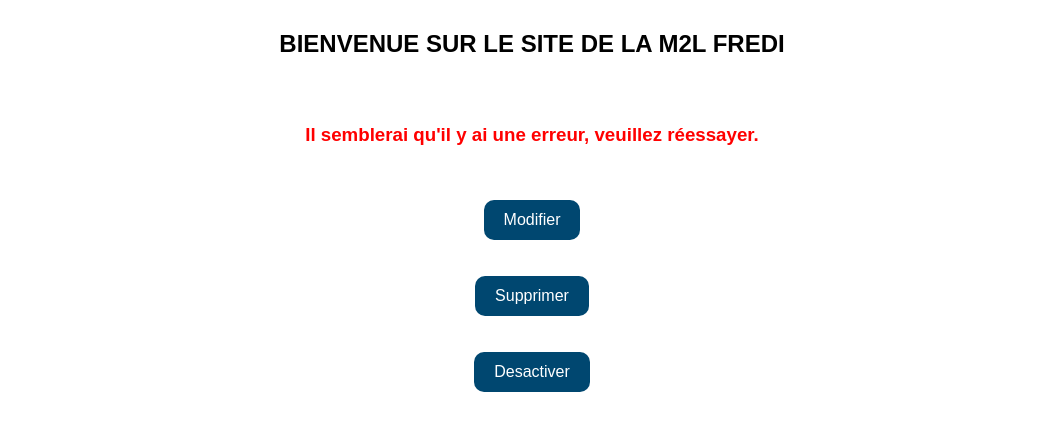
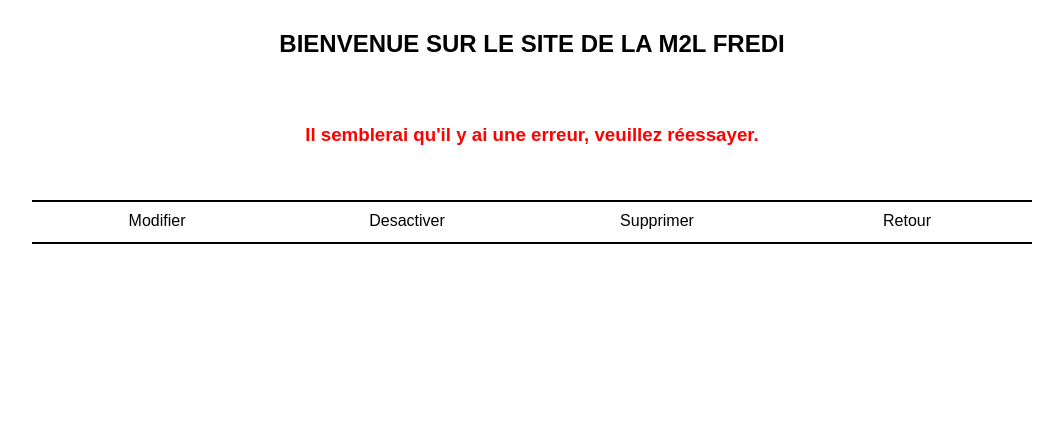
Before and after one commit to MathieuARMD/PPE3, a PHP site: page /modifier.php in a window 1280 px wide. Shown: the part 249-680 px from the top of the page, without its empty margins (108-1171 px from the left). Run offline with PHP 8.4, Linux system fonts and the light colour scheme.

Commit message:
menu sur les pages liées à 'mon compte'

```diff
--- a/compte.php
+++ b/compte.php
@@ -39,5 +39,11 @@
 
 </button></center>
 
+<br><br>
+
+<center><button class="bouton" type="button" onclick="history.back()">
+    Retour
+</button></center>
+
 </body>
 </html>
--- a/css/compte.css
+++ b/css/compte.css
@@ -8,7 +8,7 @@
     color: #fff;
     border-radius: 10px;
     background-color: rgb(0, 71, 112);
-
+    margin : auto;
 }
 
 .bouton:hover {
--- a/modifier.php
+++ b/modifier.php
@@ -22,23 +22,16 @@
 
 <br><br><br>
 
-<center><button class="bouton" type="button" onclick="window.location.href = 'modifier.php'">
-    Modifier
-</button></center>
-
-<br><br>
-
-<center><button class="bouton" type="button" onclick="window.location.href = 'supprimer.php'">
-    Supprimer
-</button></center>
-
-    <br><br>
-
-<center><button class="bouton" type="button" onclick="window.location.href = 'desactiver.php'">
-    Desactiver
-
-</button></center>
-
+<hr color="black">
+<nav>
+  <ul>
+      <li><a href="modifier.php">Modifier</a></li>
+      <li><a href="desactiver.php">Desactiver</a></li>
+      <li><a href="supprimer.php">Supprimer</a></li>
+      <li><a href="javascript:history.go(-1)">Retour</a></li>
+  </ul>
+</nav>
+<hr color="black">
 
 </body>
 </html>
```
Also changed, not shown: desactiver.php (+10 -17 lines), supprimer.php (+10 -17 lines).
